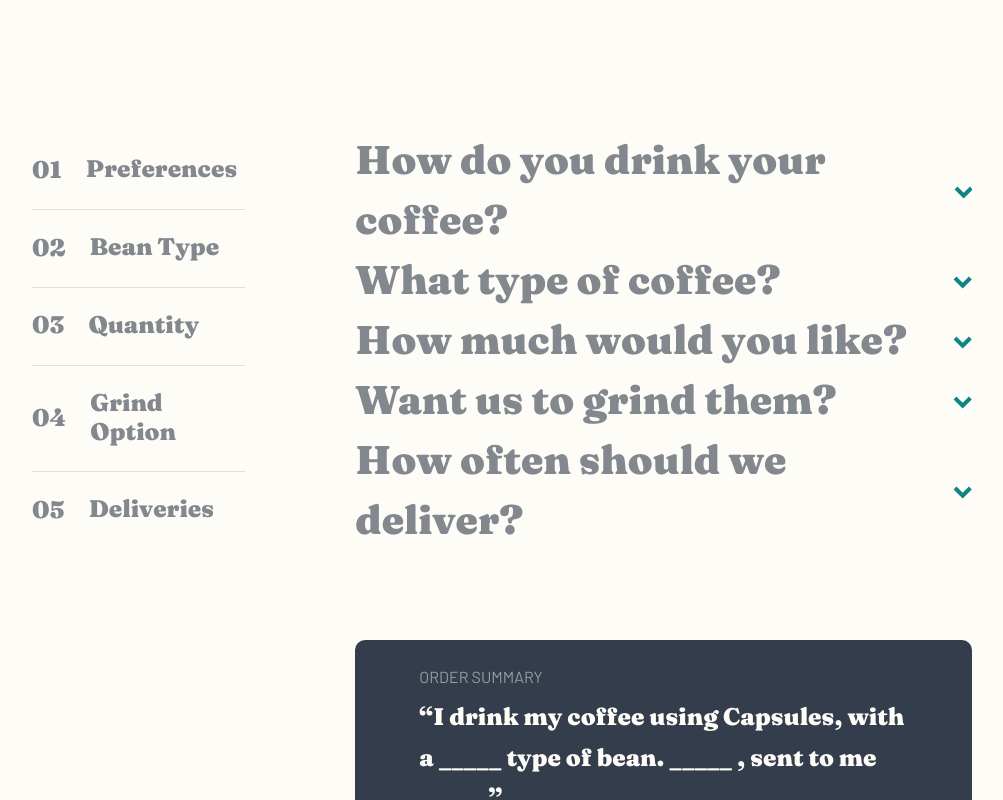
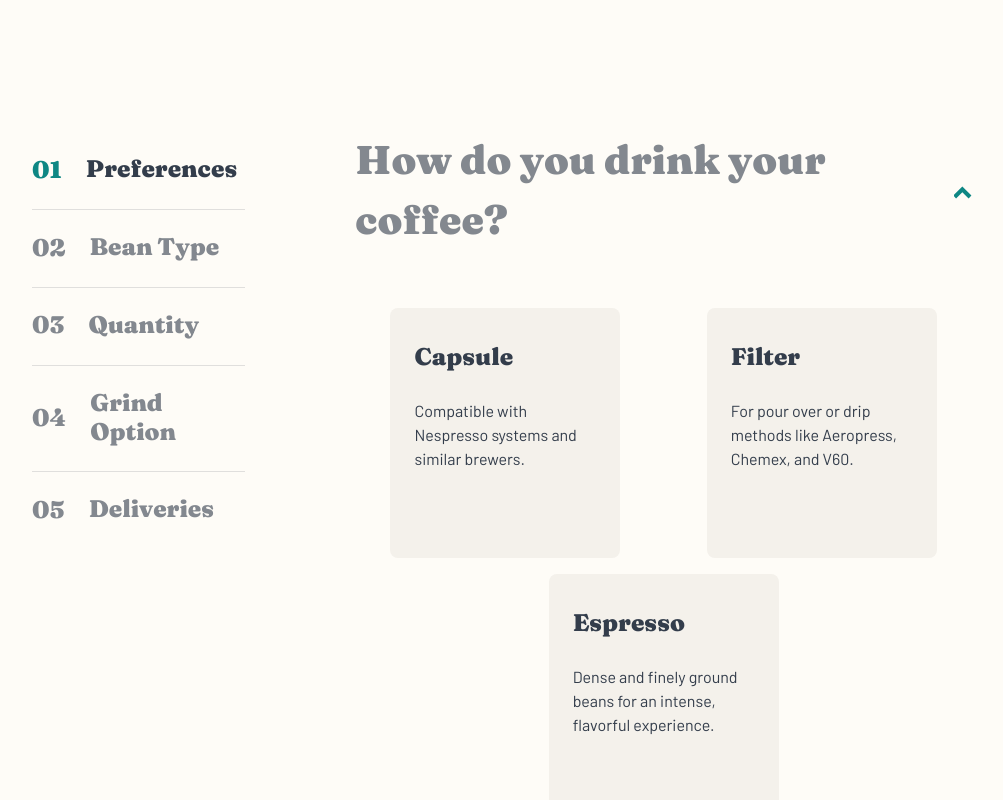
Before and after one commit to CHR-onicles/fm-challenge-coffeeroasters, a React (Create React App) app: page /create-plan in a window 1280 px wide. Shown: the part 1380-2180 px from the top of the page, without its empty margins (138-1141 px from the left). Built offline with nearby package versions, Linux system fonts and the light colour scheme.

Commit message:
WIP: Added state for quicklinks in order component

```diff
--- a/src/components/ui/BaseAccordion/BaseAccordion.tsx
+++ b/src/components/ui/BaseAccordion/BaseAccordion.tsx
@@ -6,11 +6,12 @@ import { ReactComponent as IconArrow } from '../../../assets/images/shared/icon-
 interface IBaseAccordionProps {
   id: string;
   label: string;
+  initialState?: boolean;
   children: ReactNode;
 }
 
-const BaseAccordion = ({ id, label, children }: IBaseAccordionProps) => {
-  const [ isActive, setIsActive ] = useState<boolean>(false);
+const BaseAccordion = ({ id, label, initialState = false, children }: IBaseAccordionProps) => {
+  const [ isActive, setIsActive ] = useState<boolean>(initialState);
 
   const handleToggleDropdown = () => {
     setIsActive((prevState => !prevState));
--- a/src/views/CreatePlan/Order/Order.module.scss
+++ b/src/views/CreatePlan/Order/Order.module.scss
@@ -11,6 +11,7 @@
 
   --order-button-spacing-top: #{toRem(56px)};
   --order-button-align: center;
+  --btn-bg-active-color: transparent;
 
   margin-bottom: var(--order-spacing-bottom);
 
@@ -23,8 +24,9 @@
       &:not(:last-child) {
         border-bottom: 1px solid var(--dark-color-1-opacity-25);
       }
+    }
 
-      > button {
+    &-btn {
       justify-content: flex-start;
       width: 100%;
       padding: toRem(24px) 0;
@@ -33,7 +35,8 @@
       color: var(--dark-color-1);
       font-size: toRem(24px);
 
-        &:hover {
+      &:hover,
+      &:focus {
         background-color: transparent;
         color: var(--dark-color-2-opacity-80);
       }
@@ -44,6 +47,14 @@
         margin-right: toRem(24px);
         line-height: 1;
         color: var(--dark-color-1);
+      }
+
+      &.active {
+        background-color: transparent;
+        color: var(--dark-color-2);
+
+        &::before {
+          color: var(--cyan-color-1);
         }
       }
     }
--- a/src/views/CreatePlan/Order/Order.tsx
+++ b/src/views/CreatePlan/Order/Order.tsx
@@ -1,4 +1,4 @@
-import { FormEvent, useRef } from 'react';
+import { useState, useRef, FormEvent } from 'react';
 
 import { BaseAccordion } from '../../../components/ui';
 import { BaseRadio } from '../../../components/form';
@@ -11,8 +11,38 @@ interface IOrderProps {
   orderOptions: IPlan[];
 }
 
+interface IAccordionItem {
+  id: string;
+  slug: string;
+  label: string;
+  isActive: boolean;
+}
+
 const Order = ({ orderOptions }: IOrderProps) => {
+  const [ accordionItems, setAccordionItems ] = useState<IAccordionItem[]>(
+    orderOptions.map((orderOption, index) => ({
+      id: orderOption.id,
+      slug: orderOption.slug,
+      label: orderOption.quickLink,
+      isActive: index === 0 ? true : false
+    }))
+  );
+
   const formRef = useRef<HTMLFormElement>(null);
+
+  const handleToggleAccordion = (slug: string) => {
+    setAccordionItems((prevAccordionItems) => {
+      console.log('handleToggleAccordion - prevAccordionItems: ', prevAccordionItems);
+      const updatedAccordionItems = prevAccordionItems.map(accordionItem => ({
+        ...accordionItem,
+        isActive: accordionItem.slug === slug ? !accordionItem.isActive : false
+      }));
+
+      console.log('handleToggleAccordion - updatedAccordionItems: ', updatedAccordionItems);
+
+      return updatedAccordionItems;
+    });
+  };
 
   const handleSubmit = (event: FormEvent) => {
     event.preventDefault();
@@ -36,9 +66,15 @@ const Order = ({ orderOptions }: IOrderProps) => {
             <div className="grid__items grid__item--span-lg-3">
               <ul className={ styles['order__link-list'] }>
                 {
-                  orderOptions.map(orderOption => (
-                    <li className={ styles['order__link-list-item'] } key={ orderOption.id }>
-                      <button type="button" className="btn">{ orderOption.quickLink }</button>
+                  accordionItems.map(accordionItem => (
+                    <li className={ styles['order__link-list-item'] } key={ accordionItem.id }>
+                      <button
+                        type="button"
+                        className={ `${styles['order__link-list-btn']} ${accordionItem.isActive ? `${styles['active']}` : ''} | btn` }
+                        onClick={ () => handleToggleAccordion(accordionItem.slug) }
+                      >
+                        { accordionItem.label }
+                      </button>
                     </li>
                   ))
                 }
@@ -48,11 +84,12 @@ const Order = ({ orderOptions }: IOrderProps) => {
             <div className="grid__items grid__item--span-lg-8 grid__item--start-lg-5">
               <form className={ styles['order__form'] } ref={ formRef } onSubmit={ handleSubmit }>
                 {
-                  orderOptions.map(orderOption => (
+                  orderOptions.map((orderOption, index) => (
                     <BaseAccordion
+                      key={ orderOption.id }
                       id={ orderOption.slug }
+                      initialState={ accordionItems[index].isActive }
                       label={ orderOption.title }
-                      key={ orderOption.slug }
                     >
                       <div className="row">
                         {
```
Lines whose indentation alone changed are shown as unchanged.
